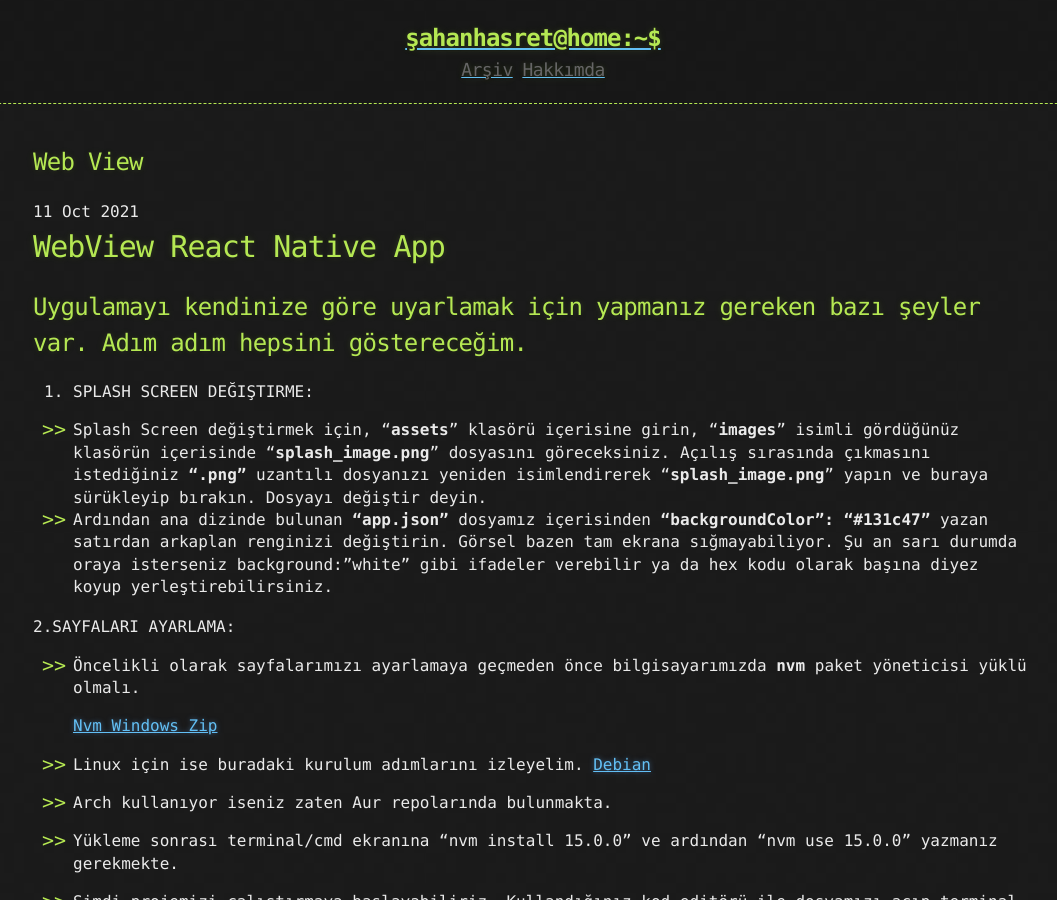
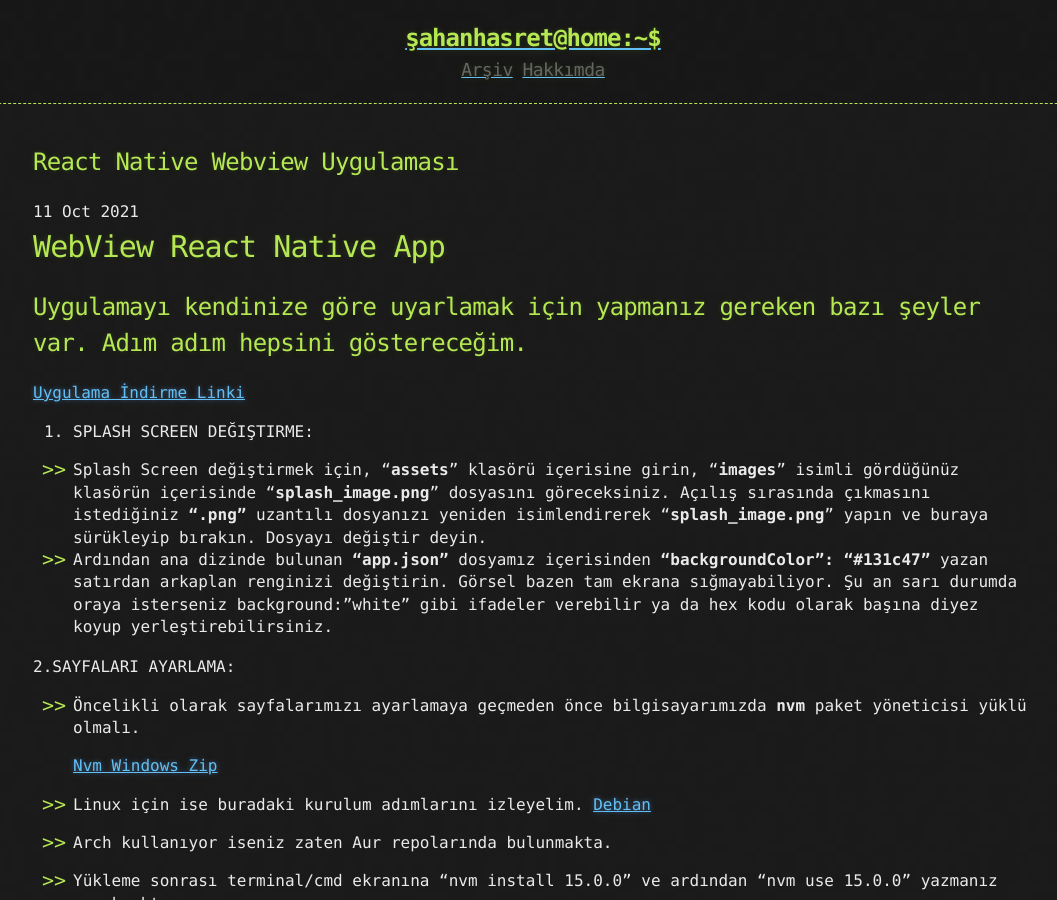
Before and after one commit to nickzsche/nickzsche.github.io, a Jekyll site: the page built from _posts/2021-10-11-React-Native-WebView-Uygulaması.md, in a window 1280 px wide and 900 px high. Shown: the whole window, without its empty margins (107-1164 px from the left). Built offline with Jekyll 4.4.1, drawn with Linux system fonts in a browser that asks for light colours.

Commit message:
Update and rename 2021-10-11-Web-View.md to 2021-10-11-React-Native-WebView-Uygulaması.md

```diff
--- a/_posts/2021-10-11-Web-View.md
+++ b/_posts/2021-10-11-React-Native-WebView-Uygulaması.md
@@ -1,6 +1,8 @@
 # WebView React Native App
 
 ## Uygulamayı kendinize göre uyarlamak için yapmanız gereken bazı şeyler var. Adım adım hepsini göstereceğim.
+
+[Uygulama İndirme Linki](https://github.com/nickzsche/react-native-expo-webview)
 
 1. SPLASH SCREEN DEĞIŞTIRME:
 
```
